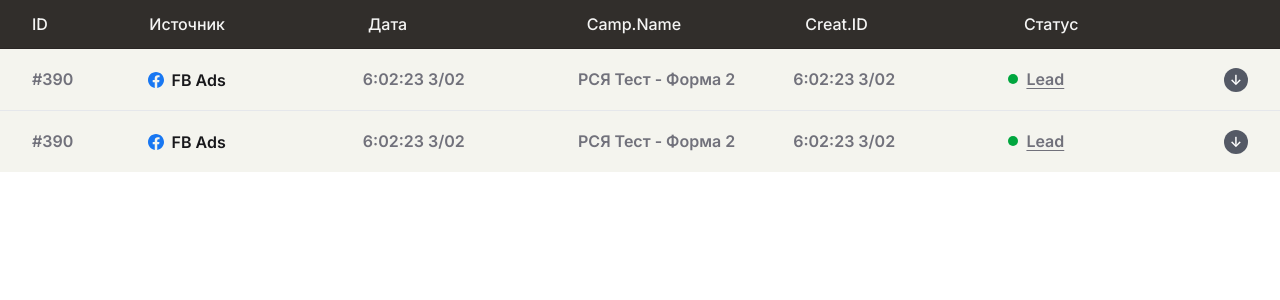
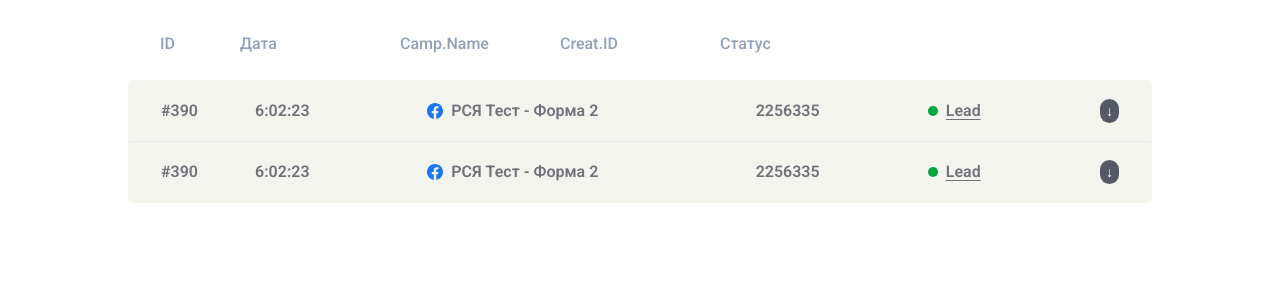
Before and after one commit to dmitry5555/lead-panel, a Next.js app: page / in a window 1280 px wide. Shown: the top 300 px of the page. Built offline with nearby package versions, Linux system fonts and the light colour scheme.

Commit message:
new cool design

```diff
--- a/app/page.tsx
+++ b/app/page.tsx
@@ -12,17 +12,19 @@ import LeadRow from "@/components/LeadRow"
 
 export default function Home() {
   return (
-    <div className="flex flex-col bg-[#F4F4EE] divide-y divide-[#E5E7EB]">
-      <div className="flex gap-4 px-8 py-3 w-full font-medium text-stone-100 bg-stone-900/90 border-b border-stone-800">
+    <div className="flex flex-col max-w-screen-lg mx-auto font-roboto">
+
+      <div className="flex px-8 pt-8 pb-6 w-full font-medium text-slate-400 ">
         <div className="w-1/12">ID</div>
-        <div className="w-2/12">Источник</div>
         <div className="w-2/12">Дата</div>
         <div className="w-2/12">Camp.Name</div>
         <div className="w-2/12">Creat.ID</div>
         <div className="w-2/12">Статус</div>
       </div>
-      <LeadRow />
-      <LeadRow />
+      <div className="rounded-md border border-[#F4F4EE]">
+        <LeadRow />
+        <LeadRow />
+      </div>
     </div>
 
   );
--- a/components/LeadRow.tsx
+++ b/components/LeadRow.tsx
@@ -25,31 +25,34 @@ const LeadRow = () => {
   }, []);
 
   return (
-    <div>
-    <div className="flex gap-4 px-8 py-4.5 font-bold">
+    <div className="border-b border-[#E5E7EB] last:border-0 bg-[#F4F4EE] first:rounded-t-md last:rounded-b-md">
+        <div className="flex gap-4 px-8 py-4.5 font-bold bg-[#F4F4EE] ">
             {/* id */}
             <div className="text-zinc-500 w-1/12">#390</div>
 
-        {/*  source */}
-      <div className="flex items-center gap-2 w-2/12 text-zinc-500">
+
+
+
+        {/* date */}
+            <div className="text-zinc-500 w-2/12">6:02:23</div>
+            {/* camp.name */}
+            <div className="text-zinc-500 w-4/12 flex flex-row my-auto gap-2">
                 <svg
                     viewBox="0 0 24 24"
                     aria-hidden="true"
-          className="size-4 text-[#1877F2]"
+                    className="size-4 text-[#1877F2] my-auto"
                     fill="currentColor"
                     >
                     <path d="M24 12.073C24 5.405 18.627 0 12 0S0 5.405 0 12.073c0 6.018 4.388 11.01 10.125 11.927v-8.442H7.078v-3.485h3.047V9.413c0-3.034 1.792-4.714 4.533-4.714 1.312 0 2.686.236 2.686.236v2.98h-1.512c-1.49 0-1.956.93-1.956 1.887v2.271h3.328l-.532 3.485h-2.796V24C19.612 23.083 24 18.09 24 12.073z" />
                 </svg>
-        <span className="text-zinc-900 ">FB Ads</span>
+                <div>
+                    РСЯ Тест - Форма 2
                 </div>
 
 
-      {/* date */}
-        <div className="text-zinc-500 w-2/12">6:02:23 3/02</div>
-        {/* camp.name */}
-        <div className="text-zinc-500 w-2/12">РСЯ Тест - Форма 2</div>
+            </div>
             {/* creat.id */}
-        <div className="text-zinc-500 w-2/12">6:02:23 3/02</div>
+            <div className="text-zinc-500 w-2/12">2256335</div>
 
         {/* status */}
         <div ref={menuRef} className="relative  w-2/12">
@@ -99,20 +102,35 @@ const LeadRow = () => {
         </div>
 
         <div
-      className={`font-medium w-11/12 flex ml-auto overflow-hidden transition-[max-height,opacity] duration-200 ${
-        expanded ? "max-h-64 opacity-100" : "max-h-0 opacity-0"
+            className={`font-medium bg-[#F4F4EE] pl-1/12 flex ml-auto overflow-hidden transition-[max-height,opacity] duration-200 ${
+                expanded ? "max-h-64 opacity-100 border-t border-[#E5E7EB]" : "max-h-0 opacity-0"
             }`}
         >
-      <div className="px-8 pb-4 text-zinc-500">
-        <div className="mb-4">
-            123
+        <div className="px-8 pb-0 text-zinc-500 my-4">
+            <div className="flex flex-row gap-4">
+                {/* 1-line */}
+                <div className="flex flex-row gap-4">
+                    <div className="">
+                        AdId
                     </div>
+                    <div className="text-slate-900">
+                        3322233
+                    </div>
+                </div>
+
                 <div className="flex flex-row gap-4">
-            <div className="my-auto">Примечание:</div>
-            <textarea
-                rows={3}
+                    <div className="">
+                        AdId
+                    </div>
+                    <div className="text-slate-900">
+                        3322233
+                    </div>
+                </div>
+            </div>
+            <div className="flex flex-row gap-4 ">
+                <input type="text"
                     placeholder="Добавить комментарий…"
-                className="mt-3 w-full resize-none rounded-md border border-zinc-200 bg-white px-3 py-2 text-zinc-700 placeholder:text-zinc-400"
+                    className="mt-3 w-full resize-none rounded-md  bg-white px-4 py-2 text-zinc-700 placeholder:text-zinc-500"
                     />
             </div>
         </div>
```
Lines whose indentation alone changed are shown as unchanged.
